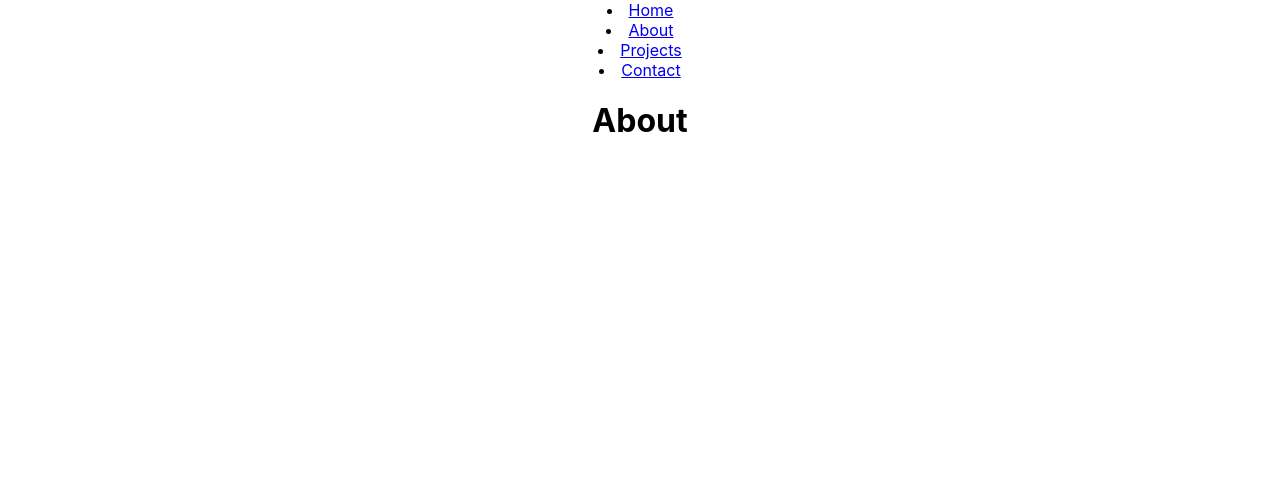
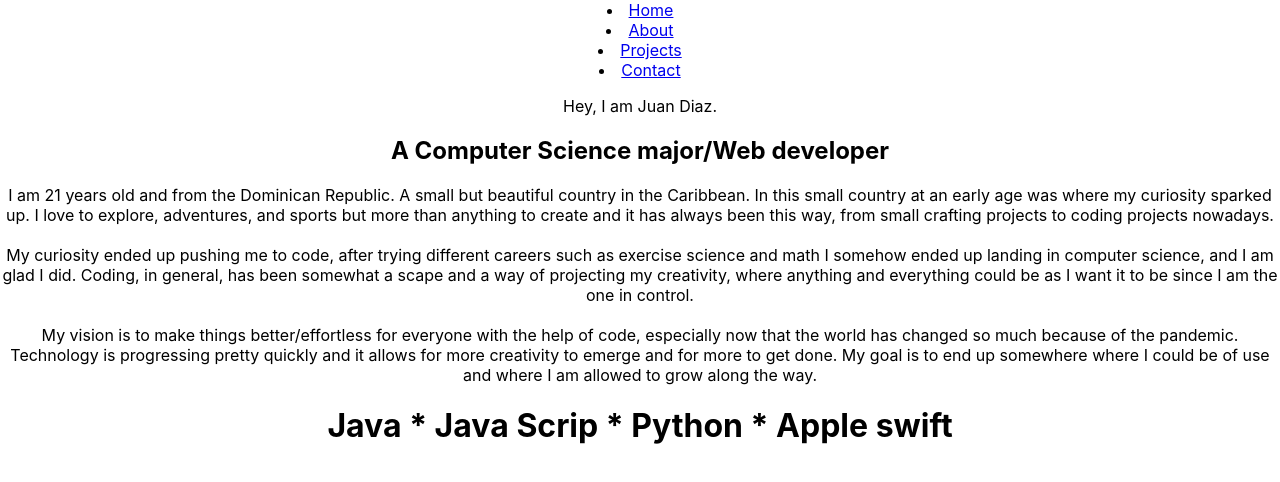
Before and after one commit to KDiiaz/kdiiaz.github.io, a React (Create React App) app: page /about in a window 1280 px wide. Shown: the top 482 px of the page. Built offline with nearby package versions, Linux system fonts and the light colour scheme.

Commit message:
update on About.js and Contact.js

```diff
--- a/package.json
+++ b/package.json
@@ -8,6 +8,7 @@
     "@testing-library/user-event": "^12.8.1",
     "react": "^17.0.1",
     "react-dom": "^17.0.1",
+    "react-icons": "^4.2.0",
     "react-router-dom": "^5.2.0",
     "react-scripts": "4.0.3",
     "web-vitals": "^1.1.0"
--- a/src/Components/About.js
+++ b/src/Components/About.js
@@ -1,10 +1,47 @@
 import React from 'react';
+
 
 export default function About(){
 
    return (
-       <div>
-           <h1>About</h1>
-       </div>
+       <>
+         <div className="container">
+           <div className="top-section">
+             <div className="left">
+               <p className="about__subheading">
+                 Hey, I am <span>Juan Diaz.</span>
+               </p>
+               <h2 className="about__heading">A Computer Science major/Web developer</h2>
+               <div className="about__info">
+                 <p>
+                 I am 21 years old and from the Dominican Republic. A small but beautiful country in the Caribbean.
+                 In this small country at an early age was where my curiosity sparked up. I love to explore, adventures,
+                 and sports but more than anything to create and it has always been this way, from small crafting projects
+                 to coding projects nowadays.
+                   <br />
+                   <br />
+                   My curiosity ended up pushing me to code, after trying different careers such as
+                    exercise science and math I somehow ended up landing in computer science, and I am glad I did.
+                    Coding, in general, has been somewhat a scape and a way of projecting my creativity, where anything
+                    and everything could be as I want it to be since I am the one in control.
+                   <br />
+                   <br />
+                   My vision is to make things better/effortless for everyone with the help of code, especially now that
+                   the world has changed so much because of the pandemic. Technology is progressing pretty quickly and it allows
+                    for more creativity to emerge and for more to get done. My goal is to end up somewhere where I could be of use and
+                     where I am allowed to grow along the way.
+                 </p>
+               </div>
+             </div>
+             <div className="right">
+             </div>
+           </div>
+           <div className="about__info__items">
+             <div className="about__info__item">
+               <h1 className="about__info__heading">Java * Java Scrip * Python * Apple swift</h1>
+             </div>
+           </div>
+         </div>
+     </>
    );
-}
+ }
--- a/src/Components/Contact.js
+++ b/src/Components/Contact.js
@@ -2,9 +2,31 @@ import React from 'react';
 
 export default function Contact(){
 
-   return (
-       <div>
-           <h1>Contact</h1>
-       </div>
-   );
-}
+    return(
+        <div className="App">
+      <header className="App-header">
+        <p>
+        </p> Here are some ways of contacting me!
+        <a
+          className="App-link"
+          href="https://github.com/kdiiaz"
+          target="_blank"
+          rel="noopener noreferrer"
+        >
+          Github
+        </a>
+        <a
+          className="App-link"
+          href="https://www.instagram.com/d1iaz/"
+          target="_blank"
+          rel="noopener noreferrer"
+        >
+          Instagram
+        </a>
+        <p>
+        </p> Dev.diiaz@gmail.com
+
+      </header>
+    </div>
+    );
+ }
--- a/src/Components/Home.js
+++ b/src/Components/Home.js
@@ -20,14 +20,6 @@ const Home = () => {
        >
          Github
        </a>
-       <a
-         className="App-link"
-         href="https://www.instagram.com/d1iaz/"
-         target="_blank"
-         rel="noopener noreferrer"
-       >
-         Instagram
-       </a>
      </header>
    </div>
    );
```
Also changed, not shown: 1 other file (tests, documents, lock files or other folders).
